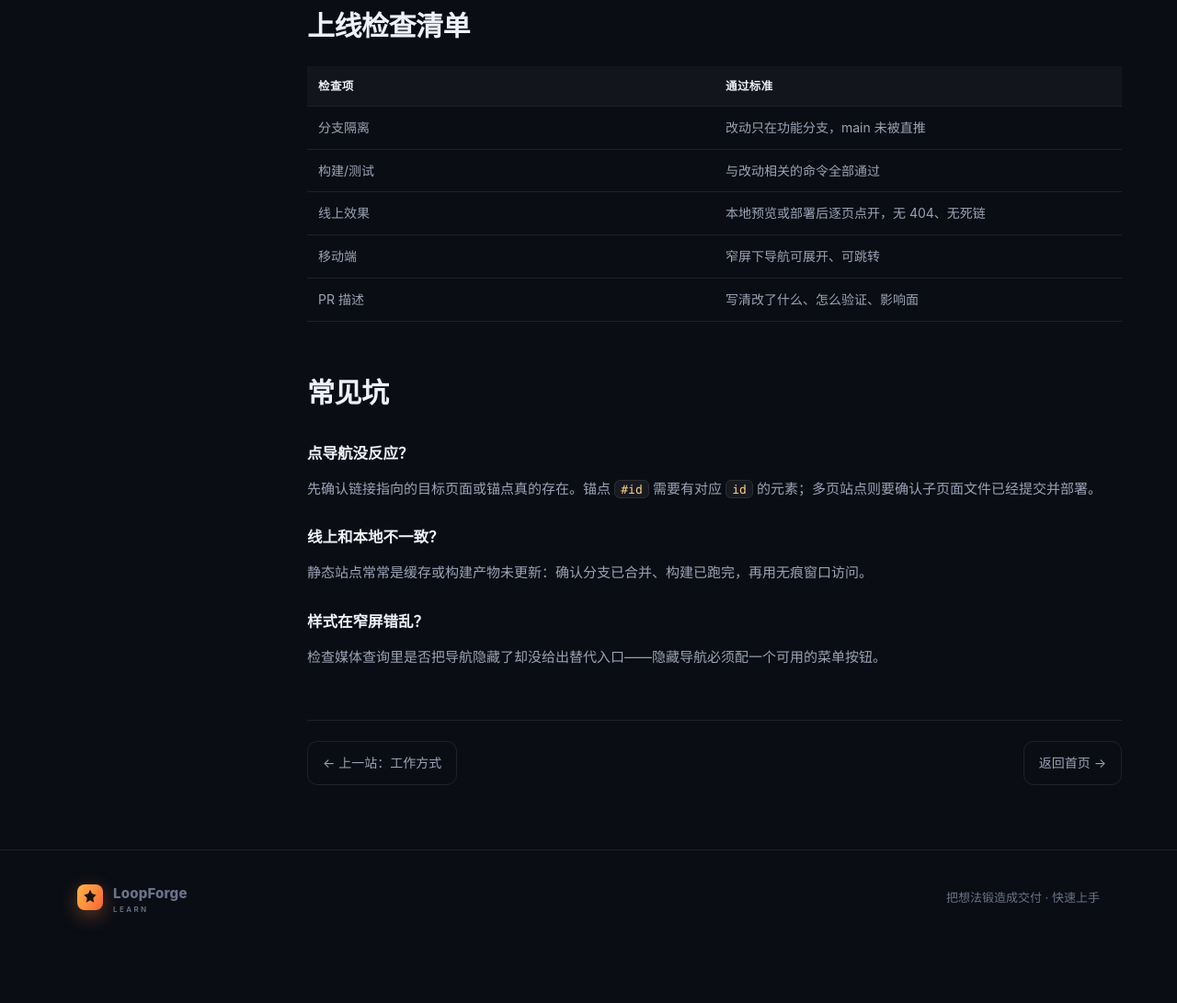
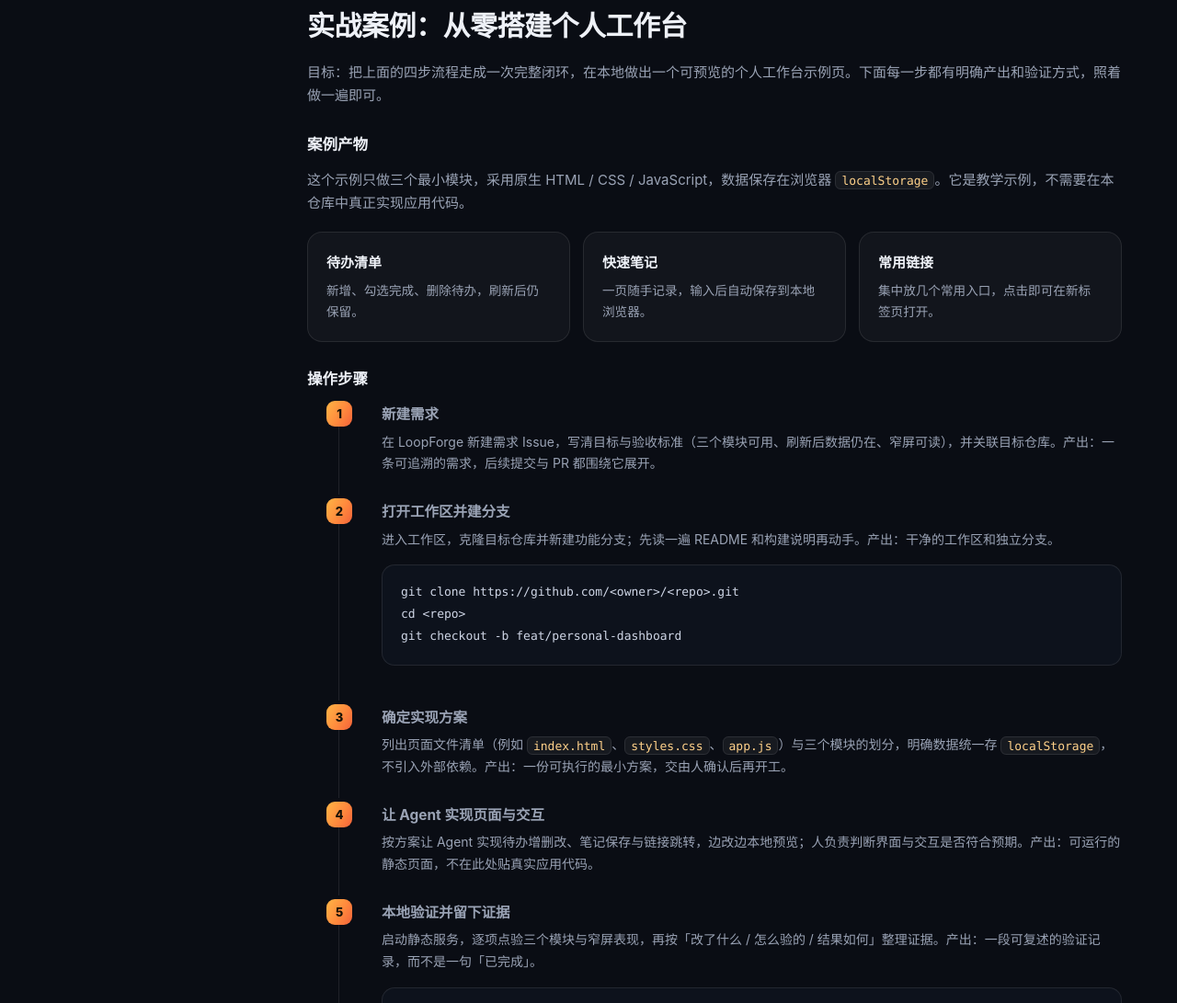
Before and after one commit to binbinao/LoopForge-Demo, a plain HTML site: page start.html in a window 1280 px wide. Shown: the part 1709-2800 px from the top of the page at 92% size. Before the commit the page ends 2736 px from the top, so only its background shows below. Drawn offline with Linux system fonts and the light colour scheme.

Commit message:
feat(start): 快速上手页新增从零搭建个人工作台实战案例
在快速上手页右侧正文新增案例章节与目录锚点，含目标、三模块产物、7 步可操作流程与命令示例；并修正窄屏代码块撑宽布局。

```diff
--- a/start.html
+++ b/start.html
@@ -47,12 +47,13 @@
         <li><a href="#s2">2. 克隆并建分支</a></li>
         <li><a href="#s3">3. 改动并验证</a></li>
         <li><a href="#s4">4. 推送并开 PR</a></li>
+        <li><a href="#case">实战案例：搭建个人工作台</a></li>
         <li><a href="#check">上线检查清单</a></li>
         <li><a href="#faq">常见坑</a></li>
       </ol>
     </aside>
 
-    <article class="doc-body">
+    <article class="doc-body" style="min-width:0">
       <h2 id="s1">1. 打开工作区</h2>
       <p>工作区是会话绑定的沙箱环境。进去后先确认语言与工具链齐备，再开始动手——工作区默认是空目录，不会替你检出代码。</p>
       <ul>
@@ -85,6 +86,63 @@ gh pr create --base main --head feat/&lt;short-name&gt; \
   --title "feat: &lt;标题&gt;" --body "&lt;改动与验证说明&gt;"</code></pre>
       <p>没有 gh 时同样可以用 GitHub API 开 PR。开好的 PR 会自动登记到需求并跟踪合入，不需要你手动回填。</p>
       <div class="callout violet"><b>边界：</b>推主分支、强推、合并 PR 只在明确要求时执行；默认走「分支 + PR + 由你合并」。</div>
+
+      <h2 id="case">实战案例：从零搭建个人工作台</h2>
+      <p>目标：把上面的四步流程走成一次完整闭环，在本地做出一个可预览的个人工作台示例页。下面每一步都有明确产出和验证方式，照着做一遍即可。</p>
+
+      <h3>案例产物</h3>
+      <p>这个示例只做三个最小模块，采用原生 HTML / CSS / JavaScript，数据保存在浏览器 <code>localStorage</code>。它是教学示例，不需要在本仓库中真正实现应用代码。</p>
+      <div class="grid-3">
+        <div class="tile"><h4>待办清单</h4><p>新增、勾选完成、删除待办，刷新后仍保留。</p></div>
+        <div class="tile"><h4>快速笔记</h4><p>一页随手记录，输入后自动保存到本地浏览器。</p></div>
+        <div class="tile"><h4>常用链接</h4><p>集中放几个常用入口，点击即可在新标签页打开。</p></div>
+      </div>
+
+      <h3>操作步骤</h3>
+      <ol class="step-list">
+        <li>
+          <h4>新建需求</h4>
+          <p>在 LoopForge 新建需求 Issue，写清目标与验收标准（三个模块可用、刷新后数据仍在、窄屏可读），并关联目标仓库。产出：一条可追溯的需求，后续提交与 PR 都围绕它展开。</p>
+        </li>
+        <li>
+          <h4>打开工作区并建分支</h4>
+          <p>进入工作区，克隆目标仓库并新建功能分支；先读一遍 README 和构建说明再动手。产出：干净的工作区和独立分支。</p>
+          <pre><code>git clone https://github.com/&lt;owner&gt;/&lt;repo&gt;.git
+cd &lt;repo&gt;
+git checkout -b feat/personal-dashboard</code></pre>
+        </li>
+        <li>
+          <h4>确定实现方案</h4>
+          <p>列出页面文件清单（例如 <code>index.html</code>、<code>styles.css</code>、<code>app.js</code>）与三个模块的划分，明确数据统一存 <code>localStorage</code>，不引入外部依赖。产出：一份可执行的最小方案，交由人确认后再开工。</p>
+        </li>
+        <li>
+          <h4>让 Agent 实现页面与交互</h4>
+          <p>按方案让 Agent 实现待办增删改、笔记保存与链接跳转，边改边本地预览；人负责判断界面与交互是否符合预期。产出：可运行的静态页面，不在此处贴真实应用代码。</p>
+        </li>
+        <li>
+          <h4>本地验证并留下证据</h4>
+          <p>启动静态服务，逐项点验三个模块与窄屏表现，再按「改了什么 / 怎么验的 / 结果如何」整理证据。产出：一段可复述的验证记录，而不是一句「已完成」。</p>
+          <pre><code>python3 -m http.server 8080
+# 打开 http://localhost:8080 逐项点验待办、笔记与常用链接</code></pre>
+        </li>
+        <li>
+          <h4>派角色复核（可选）</h4>
+          <p>派评审或测试子 Agent 检查可访问性与窄屏表现：标题层级、键盘焦点、375px 下是否溢出。人核对具体依据再决定是否调整，不只转述结论。</p>
+        </li>
+        <li>
+          <h4>提交、推送并开 MR</h4>
+          <p>把改动提交到功能分支并推送，再用 <code>gh</code> 开 MR，描述里附上上一步的证据。产出：一个可被复核的 MR，平台会自动把它登记到需求，无需手动回填。</p>
+          <pre><code>git add -A
+git commit -m "feat: &lt;一句话说明&gt;"
+git push -u origin feat/personal-dashboard
+
+# 用 gh 开 MR
+gh pr create --base main --head feat/personal-dashboard \
+  --title "feat: &lt;标题&gt;" --body "&lt;改动与验证说明&gt;"</code></pre>
+        </li>
+      </ol>
+
+      <div class="callout violet"><b>边界：</b>不直推 main、不强推、不自行合并 PR；默认走「分支 + PR + 由你合并」，合并动作由人完成。</div>
 
       <h2 id="check">上线检查清单</h2>
       <table class="tbl">
```
